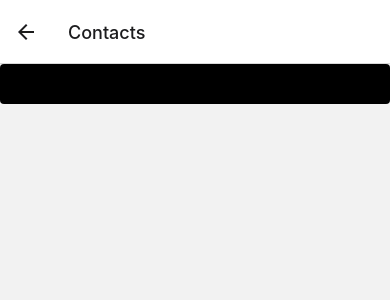
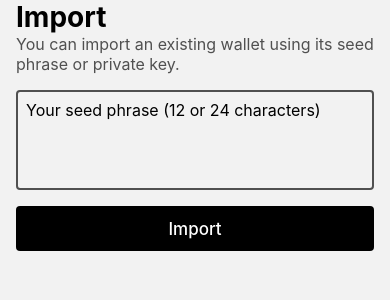
Before and after one commit to overthq/Pecunia, a React Native app in the folder client/: screen /Contacts in a window 390 px wide. Shown: the top 300 px of the page. Built offline with nearby package versions, Linux system fonts and the light colour scheme; no server answers.

Commit message:
Copy button boilerplate, and protect routes

```diff
--- a/client/src/components/Button.tsx
+++ b/client/src/components/Button.tsx
@@ -1,30 +1,42 @@
 import React from 'react';
-import { Pressable, StyleSheet, Text } from 'react-native';
+import {
+  Text,
+  Pressable,
+  ActivityIndicator,
+  StyleSheet,
+  ViewStyle
+} from 'react-native';
 
 interface ButtonProps {
+  onPress(): void;
   text: string;
-  onPress(): void;
+  loading?: boolean;
+  style?: ViewStyle;
 }
 
-const Button: React.FC<ButtonProps> = ({ text, onPress }) => (
-  <Pressable style={styles.container} onPress={onPress}>
-    <Text>{text}</Text>
+const Button: React.FC<ButtonProps> = ({ onPress, text, loading, style }) => (
+  <Pressable style={[styles.container, style]} onPress={onPress}>
+    {loading ? (
+      <ActivityIndicator color='#FFFFFF' />
+    ) : (
+      <Text style={styles.text}>{text}</Text>
+    )}
   </Pressable>
 );
 
 const styles = StyleSheet.create({
   container: {
-    height: 40,
     width: '100%',
+    justifyContent: 'center',
+    alignItems: 'center',
     backgroundColor: '#000000',
-    borderRadius: 4,
-    justifyContent: 'center',
-    alignItems: 'center'
+    height: 45,
+    borderRadius: 4
   },
   text: {
-    color: '#FFFFFF',
+    fontSize: 17,
     fontWeight: '500',
-    fontSize: 17
+    color: '#FFFFFF'
   }
 });
 
--- a/client/src/navigation/Routes.tsx
+++ b/client/src/navigation/Routes.tsx
@@ -9,20 +9,32 @@ import { AppStackParamList } from '../types/navigation';
 import AddContact from '../screens/AddContact';
 import Transactions from '../screens/Transactions';
 import New from '../screens/New';
+import { useAppSelector } from '../redux/store';
 
 const AppStack = createStackNavigator<AppStackParamList>();
 
 const Routes = () => {
+  const walletAddress = useAppSelector(({ wallet }) => wallet.address);
+
   return (
     <AppStack.Navigator>
+      {walletAddress ? (
+        <AppStack.Group>
           <AppStack.Screen name='Home' component={Home} />
-      <AppStack.Screen name='Import' component={Import} />
           <AppStack.Screen name='Contacts' component={Contacts} />
           <AppStack.Screen name='Settings' component={Settings} />
           <AppStack.Screen name='SendAmount' component={SendAmount} />
           <AppStack.Screen name='AddContact' component={AddContact} />
           <AppStack.Screen name='Transactions' component={Transactions} />
           <AppStack.Screen name='New' component={New} />
+        </AppStack.Group>
+      ) : (
+        <AppStack.Screen
+          name='Import'
+          component={Import}
+          options={{ headerShown: false }}
+        />
+      )}
     </AppStack.Navigator>
   );
 };
--- a/client/src/redux/wallet/actions.ts
+++ b/client/src/redux/wallet/actions.ts
@@ -0,0 +1,8 @@
+import { AppThunk } from '../store';
+import { LOAD_WALLET } from './types';
+
+export const saveWalletDetails =
+  (address: string): AppThunk =>
+  dispatch => {
+    dispatch({ type: LOAD_WALLET, payload: { address } });
+  };
--- a/client/src/redux/wallet/types.ts
+++ b/client/src/redux/wallet/types.ts
@@ -1,4 +1,4 @@
-export const LOAD_WALLET_ACTION = 'wallet/LOAD_WALLET_ACTION';
+export const LOAD_WALLET = 'wallet/LOAD_WALLET';
 
 // Initially, this wallet will only support one wallet address at a time.
 export type WalletState = {
@@ -6,7 +6,7 @@ export type WalletState = {
 };
 
 type LoadWalletAction = {
-  type: typeof LOAD_WALLET_ACTION;
+  type: typeof LOAD_WALLET;
   payload: {
     address: string;
   };
--- a/client/src/screens/Import.tsx
+++ b/client/src/screens/Import.tsx
@@ -1,16 +1,25 @@
 import React from 'react';
-import { View, Text, TextInput, StyleSheet } from 'react-native';
+import { Text, TextInput, StyleSheet } from 'react-native';
+import { SafeAreaView } from 'react-native-safe-area-context';
+import { useDispatch } from 'react-redux';
 import Button from '../components/Button';
+import { saveWalletDetails } from '../redux/wallet/actions';
+import { importWalletFromSeed } from '../utils/wallet';
 
 const Import: React.FC = () => {
+  const [loading, setLoading] = React.useState(false);
   const [seed, setSeed] = React.useState('');
+  const dispatch = useDispatch();
 
-  const handleSubmit = React.useCallback(() => {
-    // Do something
+  const handleSubmit = React.useCallback(async () => {
+    setLoading(true);
+    const wallet = await importWalletFromSeed(seed);
+    setLoading(false);
+    dispatch(saveWalletDetails(wallet.address));
   }, [seed]);
 
   return (
-    <View style={styles.container}>
+    <SafeAreaView style={styles.container}>
       <Text style={styles.title}>Import</Text>
       <Text style={styles.description}>
         You can import an existing wallet using its seed phrase or private key.
@@ -18,13 +27,13 @@ const Import: React.FC = () => {
       <TextInput
         value={seed}
         onChangeText={setSeed}
-        placeholder='Yor seed phrase (12 or 24 characters)'
-        style={styles.input}
+        placeholder='Your seed phrase (12 or 24 characters)'
+        style={styles.textarea}
         multiline
         textAlignVertical='top'
       />
-      <Button text='Import' onPress={handleSubmit} />
-    </View>
+      <Button text='Import' onPress={handleSubmit} loading={loading} />
+    </SafeAreaView>
   );
 };
 
@@ -41,8 +50,14 @@ const styles = StyleSheet.create({
     fontSize: 16,
     color: '#505050'
   },
-  input: {
-    fontSize: 16
+  textarea: {
+    fontSize: 16,
+    height: 100,
+    padding: 8,
+    borderRadius: 4,
+    borderWidth: 2,
+    borderColor: '#505050',
+    marginVertical: 16
   }
 });
 
```
Lines whose indentation alone changed are shown as unchanged.
